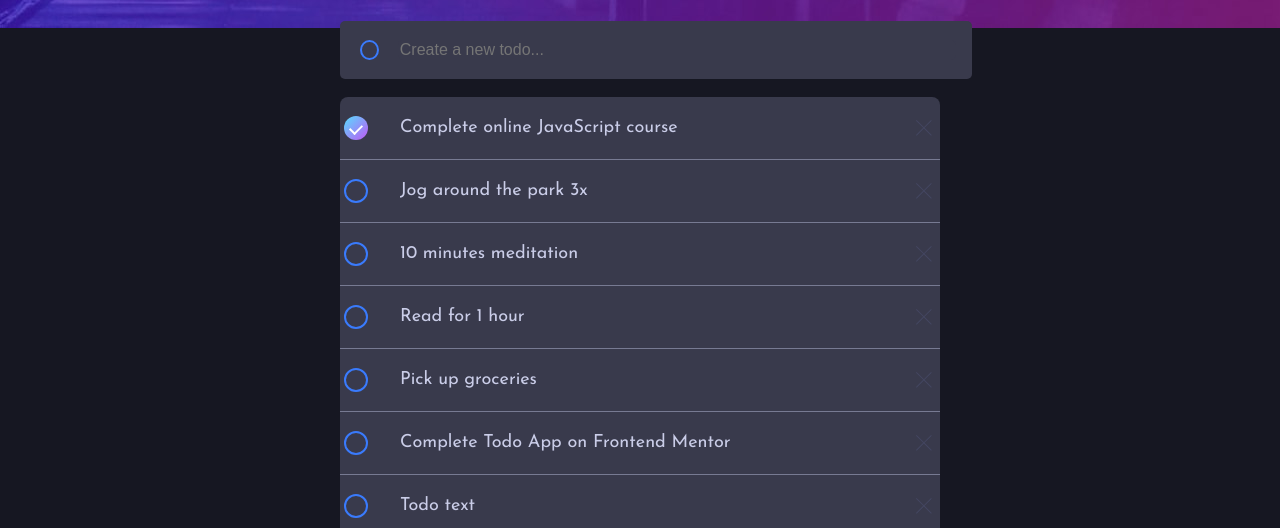
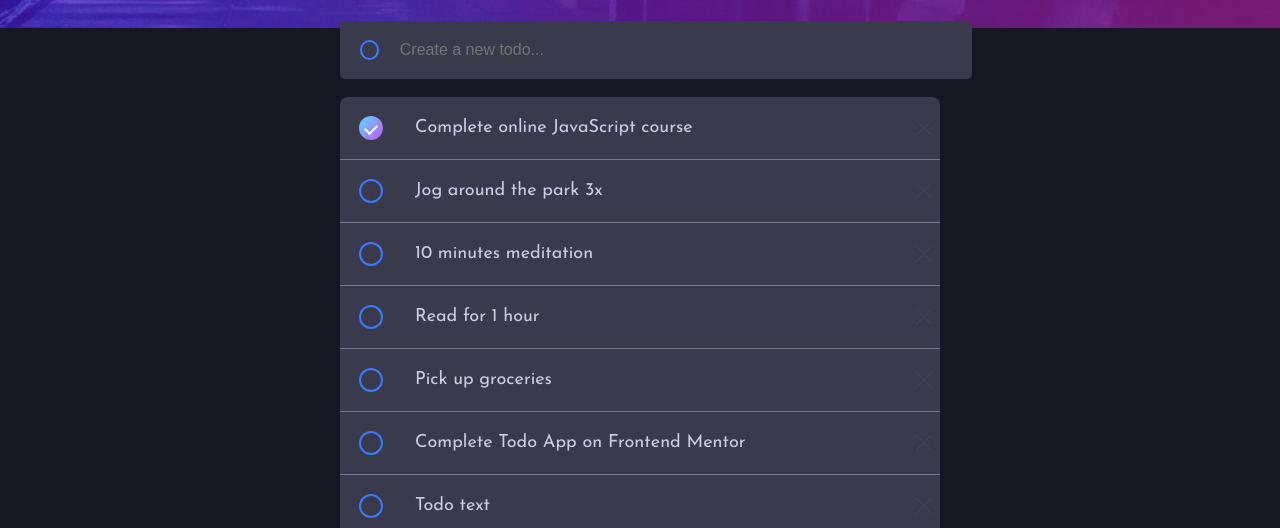
Before and after one commit to Ranj0z/todo-app-main, a plain HTML site: page index.html in a window 1280 px wide. Shown: the part 272-800 px from the top of the page. Drawn offline with Linux system fonts and the light colour scheme.

Commit message:
feature updated

```diff
--- a/styles.css
+++ b/styles.css
@@ -129,8 +129,10 @@ body.light-mode .background {
 }
 
 .main-todo {
+
   list-style: none;
   padding: 01 rem;
+  width: 100%;
   border-radius: 8px;
   background-color: var(--input-bg);
 }
@@ -144,7 +146,7 @@ body.light-mode .background {
   display: flex;
   align-items: center;
   border-bottom: 1px solid var(--completed-text);
-  padding-left: 0;
+  padding-left: 15px;
   padding-right: 0;
   padding-top: 1rem;
   padding-bottom: 1rem;
```
